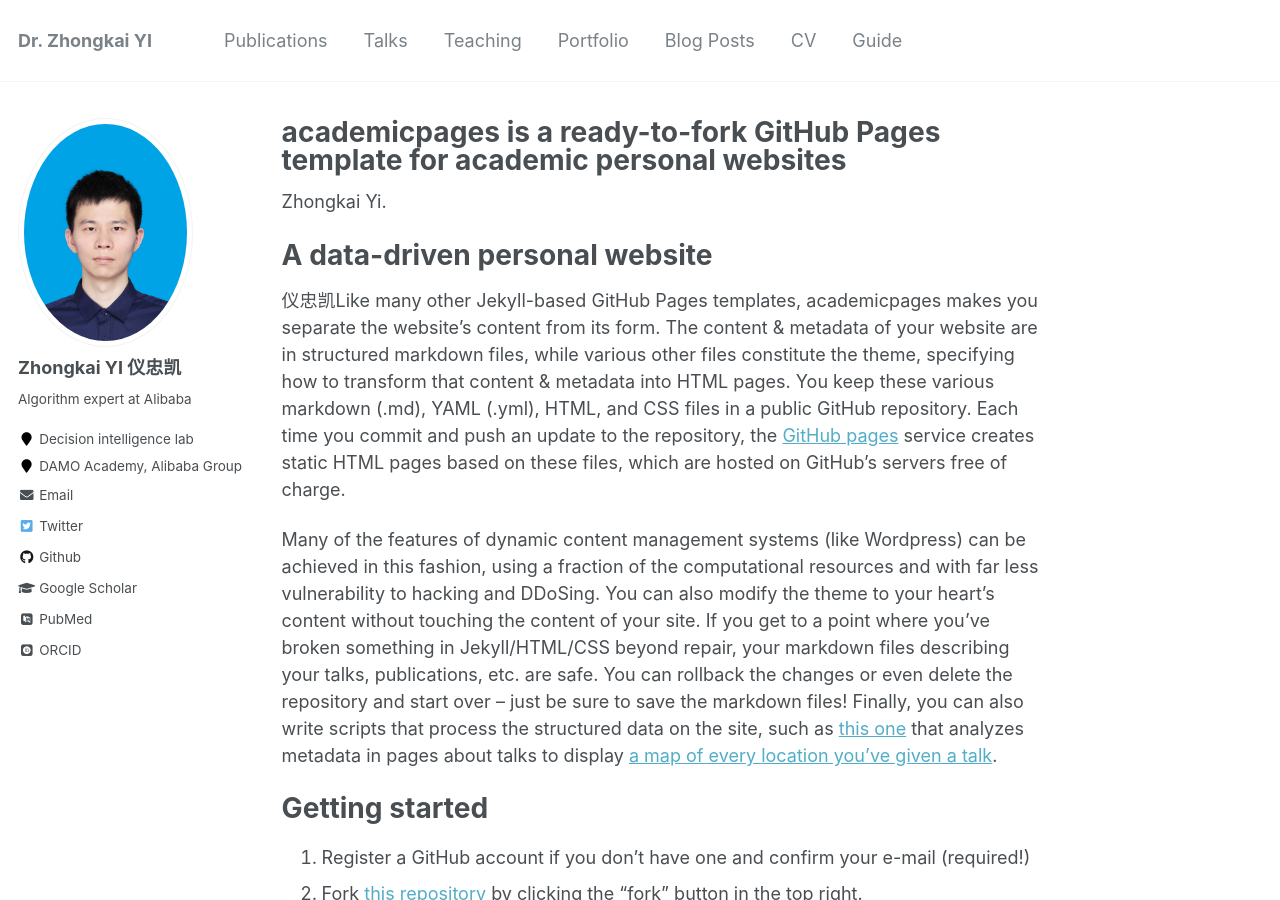
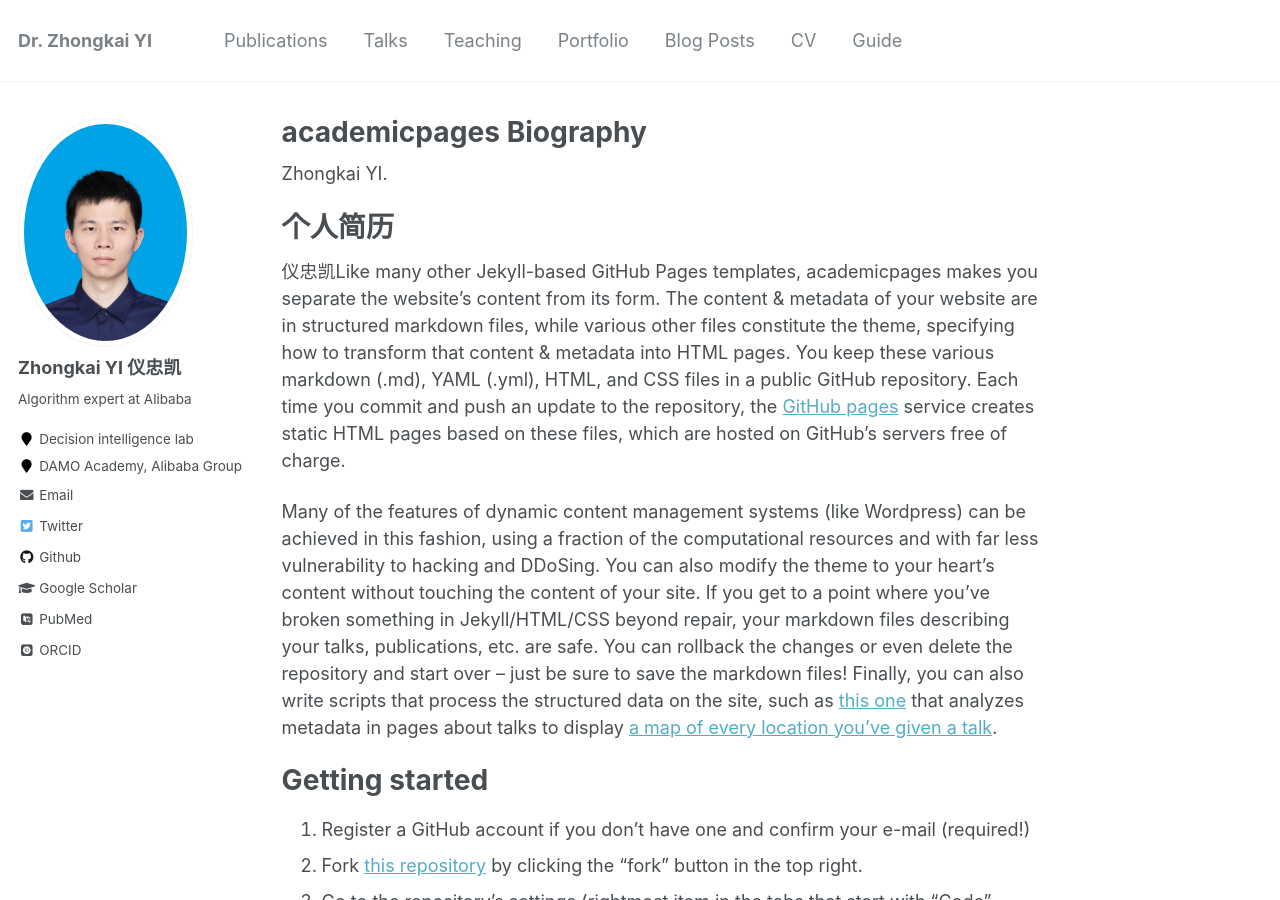
Before and after one commit to yizhongkai/yizhongkai.github.io, a Jekyll site: the page built from _pages/about.md, in a window 1280 px wide and 900 px high. Built offline with Jekyll 4.4.1, drawn with Linux system fonts in a browser that asks for light colours; some web fonts are replaced.

Commit message:
Update about.md

```diff
--- a/_pages/about.md
+++ b/_pages/about.md
@@ -1,6 +1,6 @@
 ---
 permalink: /
-title: "academicpages is a ready-to-fork GitHub Pages template for academic personal websites"
+title: "academicpages Biography"
 excerpt: "About me"
 author_profile: true
 redirect_from:
@@ -8,9 +8,9 @@ redirect_from:
   - /about.html
 ---
 
-Zhongkai Yi.
+Zhongkai YI.
 
-A data-driven personal website
+个人简历
 ======
 仪忠凯Like many other Jekyll-based GitHub Pages templates, academicpages makes you separate the website's content from its form. The content & metadata of your website are in structured markdown files, while various other files constitute the theme, specifying how to transform that content & metadata into HTML pages. You keep these various markdown (.md), YAML (.yml), HTML, and CSS files in a public GitHub repository. Each time you commit and push an update to the repository, the [GitHub pages](https://pages.github.com/) service creates static HTML pages based on these files, which are hosted on GitHub's servers free of charge.
 
```
